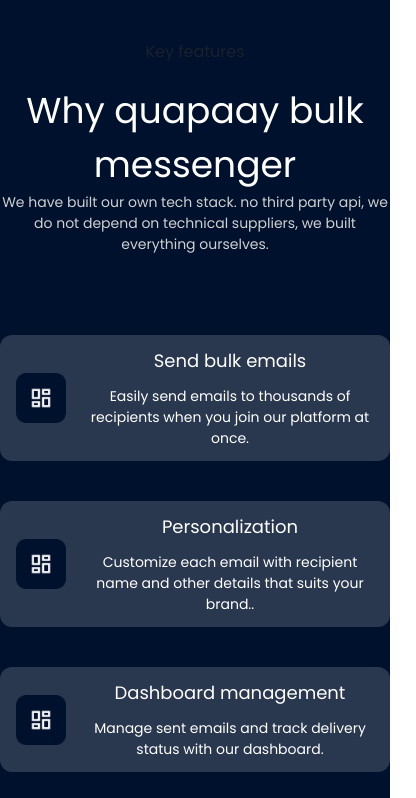
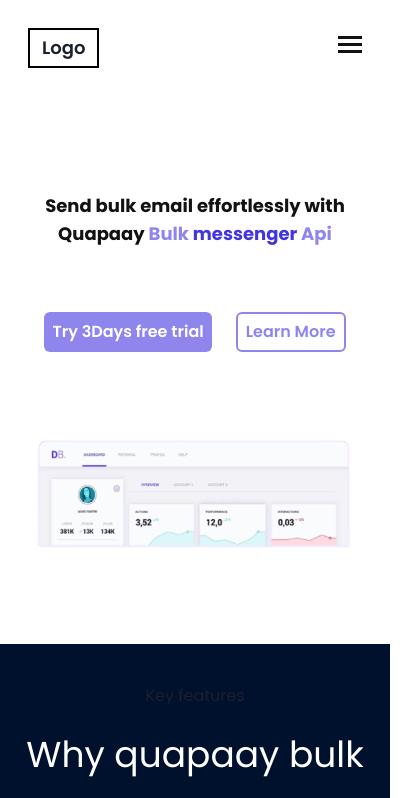
Before and after one commit to StephenAdeosun/Bulk_Mail_Messenger, a React (Create React App) app: page / in a window 390 px wide. Shown: the top 798 px of the page, 416 px wide, since content can reach past the window. Built offline with nearby package versions, Linux system fonts and the light colour scheme.

Commit message:
created-hero-page

```diff
--- a/src/App.css
+++ b/src/App.css
@@ -1,10 +1,139 @@
-@import url('https://fonts.googleapis.com/css2?family=Poppins:wght@400;600;700&display=swap');
+@import url("https://fonts.googleapis.com/css2?family=Poppins:wght@400;600;700&display=swap");
 
-*{
+* {
   box-sizing: border-box;
-  font-family: 'Poppins', sans-serif;
+  font-family: "Poppins", sans-serif;
 }
 
 .App {
   text-align: center;
+  overflow-x: hidden;
 }
+
+/* Hero Page CSS */
+
+:root {
+  --primary-color: rgba(67, 53, 226, 0.6);
+  --secondary-color: rgba(67, 53, 226, 1);
+  --neutral-color: white;
+  --dark-color: rgba(18, 18, 18, 1);
+}
+
+li a:hover {
+  color: var(--primary-color);
+}
+
+.sign-in {
+  background-color: var(--primary-color);
+  color: var(--neutral-color);
+}
+
+.sign-in:active,
+.sign-in:hover {
+  background-color: var(--secondary-color);
+  transition: all 0.1s ease-in-out;
+}
+
+.bulk-h1 {
+  color: var(--dark-color);
+}
+
+.bulk-span,
+.api-span {
+  color: var(--primary-color);
+}
+.messenger-span {
+  color: var(--secondary-color);
+}
+
+.trial-btn {
+  background-color: var(--primary-color);
+  color: var(--neutral-color);
+}
+
+.trial-btn:active,
+.trial-btn:hover {
+  background: transparent;
+  transition: all 0.1s ease-in-out;
+  color: var(--primary-color);
+  border: 1px solid var(--primary-color);
+}
+
+.learn-btn {
+  background: transparent;
+  border: 2px solid var(--primary-color);
+  color: var(--primary-color);
+}
+
+.learn-btn:active,
+.learn-btn:hover {
+  background-color: var(--primary-color);
+  color: var(--neutral-color);
+  border: 1px solid var(--primary-color);
+}
+
+@media screen and (max-width: 769px) {
+  section {
+    width: 100%;
+  }
+
+  .hidden {
+    display: none;
+  }
+
+  /* Nav Menu */
+  .nav-menu {
+    width: 100%;
+    height: 100vh;
+    transition: all 0.9s ease-in-out;
+  }
+
+  /* Hamburger Menu */
+  .hamburger {
+    cursor: pointer;
+    width: 24px;
+    height: 24px;
+    transition: all 0.9s ease-in-out;
+    position: relative;
+    border: 0;
+  }
+
+  .hamburger-top,
+  .hamburger-middle,
+  .hamburger-bottom {
+    position: absolute;
+    left: 0;
+    top: 0;
+    bottom: 0;
+    width: 24px;
+    height: 3px;
+    background: var(--dark-color);
+    transform: rotate(0);
+    transition: all 0.5s;
+  }
+
+  .hamburger-middle {
+    transform: translateY(7px);
+  }
+
+  .hamburger-bottom {
+    transform: translateY(14px);
+  }
+
+  .open {
+    transform: rotate(90deg);
+    transform: translateX(0px);
+  }
+
+  .open .hamburger-top {
+    transform: rotate(45deg) translateY(-6px) translate(6px);
+  }
+
+  .open .hamburger-middle {
+    opacity: 0;
+  }
+
+  .open .hamburger-bottom {
+    transform: rotate(-45deg) translateY(6px) translate(6px);
+  }
+}
--- a/src/App.js
+++ b/src/App.js
@@ -1,12 +1,14 @@
 import React from "react";
+import HeroPage from "./Pages/heroPage";
 import Section2 from "./Pages/section2";
-import GetStarted from './Pages/getStarted'
+import GetStarted from "./Pages/getStarted";
 import Footer from "./Pages/footer";
-import './App.css';
+import "./App.css";
 
 function App() {
   return (
     <div className="App">
+      <HeroPage />
       <Section2 />
       <GetStarted />
       <Footer />
--- a/src/Pages/heroPage.js
+++ b/src/Pages/heroPage.js
@@ -0,0 +1,119 @@
+import dashboard from "../images/image 9.png";
+
+// const [showMore, setShowMore] = useState(false);
+
+// function NavBarClick() {
+//   setShowMore(!showMore);
+// }
+
+function HeroPage() {
+  // const navBarClick = () => {
+  //   const btn = document.querySelector("#menu-btn");
+  //   const nav = document.querySelector("#menu");
+  //   btn.classList.toggle("open");
+  //   nav.classList.toggle("flex");
+  //   nav.classList.toggle("hidden");
+  // };
+
+  return (
+    <section className="bg-section pb-24 flex flex-col justify-center items-center w-full relative">
+      <header className="p-7 flex items-center justify-between md:justify-around w-full ">
+        <button className="border-black border-2 text-lg px-3 py-1 font-semibold">
+          Logo
+        </button>
+
+        <div className="w-2/3 hidden md:block">
+          <nav className=" md:flex items-center justify-around ">
+            <ul className="flex gap-6 font-semibold text-lg">
+              <li>
+                <a href="#">Home</a>
+              </li>
+              <li>
+                <a href="#">Pricing</a>
+              </li>
+              <li>
+                <a href="#">Features</a>
+              </li>
+              <li>
+                <a href="#">Templates</a>
+              </li>
+            </ul>
+
+            <button className="sign-in px-8 py-2.5 rounded-md ">Sign In</button>
+          </nav>
+        </div>
+
+        <button
+          // onClick={NavBarClick}
+          id="menu-btn"
+          className="block hamburger md:hidden focus:outline-none items-end"
+        >
+          <span className="hamburger-top"></span>
+          <span className="hamburger-middle"></span>
+          <span className="hamburger-bottom"></span>
+        </button>
+      </header>
+
+      <div class="md:hidden">
+        <div id="menu " className="hidden nav-menu">
+          <ul className="flex flex-col absolute gap-6 font-semibold text-lg">
+            <li className="hover:underline hover:decoration-solid hover:decoration-2 hover:underline-offset-4">
+              <a href="#">Home</a>
+            </li>
+
+            <li>
+              <a
+                href="#"
+                className="hover:underline decoration-solid decoration-2 decoration-black underline-offset-4"
+              >
+                Pricing
+              </a>
+            </li>
+            <li>
+              <a href="#">Features</a>
+            </li>
+            <li>
+              <a href="#">Templates</a>
+            </li>
+          </ul>
+
+          <button className="sign-in px-8 py-2.5 rounded-md">Sign In</button>
+        </div>
+      </div>
+
+      <div className="mt-24 w-5/6 flex flex-col justify-center items-center ">
+        <div className="mb-20">
+          <div className="mb-16 ">
+            <h1 className="font-bold text-lg md:text-5xl md:leading-snug bulk-h1">
+              Send bulk email effortlessly with<br></br> Quapaay
+              <span className="bulk-span"> Bulk</span>
+              <span className="messenger-span"> messenger</span>
+              <span className="api-span"> Api</span>
+            </h1>
+
+            <p className="md:text-lg mt-5 hidden md:block">
+              Engage your audience on a personal level by customizing messages
+              with our friendly<br></br> bulk message Api to enhancing your
+              campaign's impact.
+            </p>
+          </div>
+
+          <div className="flex gap-6 md:gap-8  justify-center items-center ">
+            <button className="trial-btn text-base px-2 py-2 md:px-7 md:py-2.5 rounded-md font-semibold">
+              Try 3Days free trial
+            </button>
+            <button className="learn-btn text-base px-2 py-1.5 md:px-5 md:py-2 rounded-md font-semibold">
+              Learn More
+            </button>
+          </div>
+        </div>
+
+        <div className="flex justify-center items-center">
+          <img src={dashboard} className="h-max md:w-2/3  dashboard" />
+        </div>
+      </div>
+    </section>
+  );
+}
+
+export default HeroPage;
```
Also changed, not shown: tailwind.config.js (+5 -7 lines), src/images/image 9.png (added).
